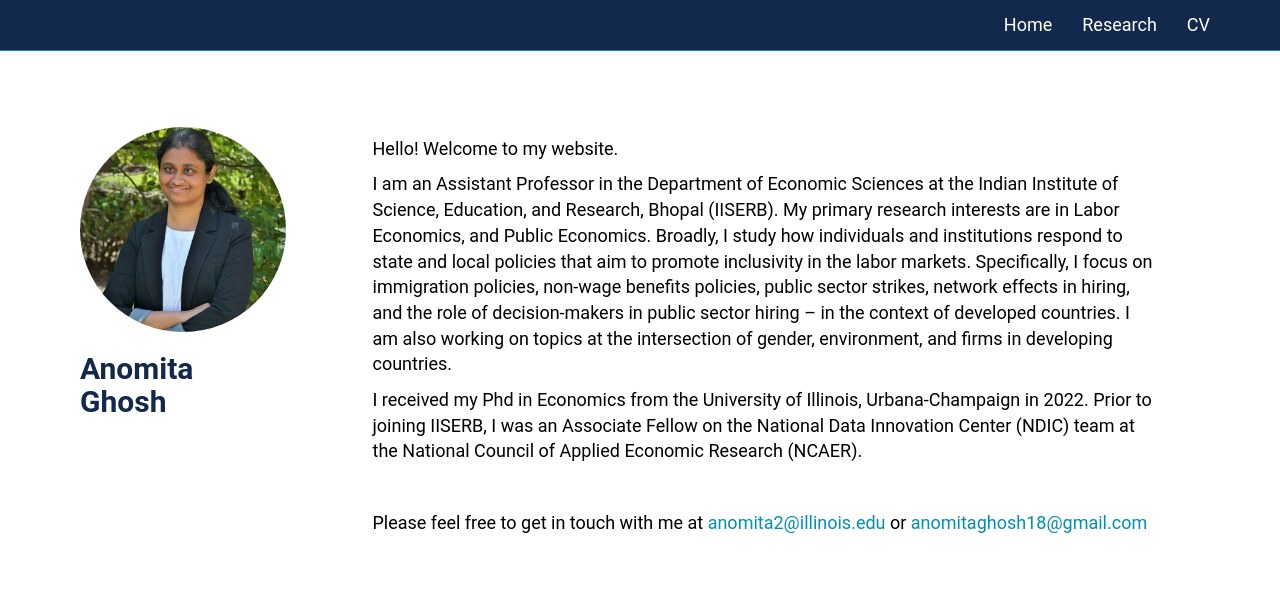
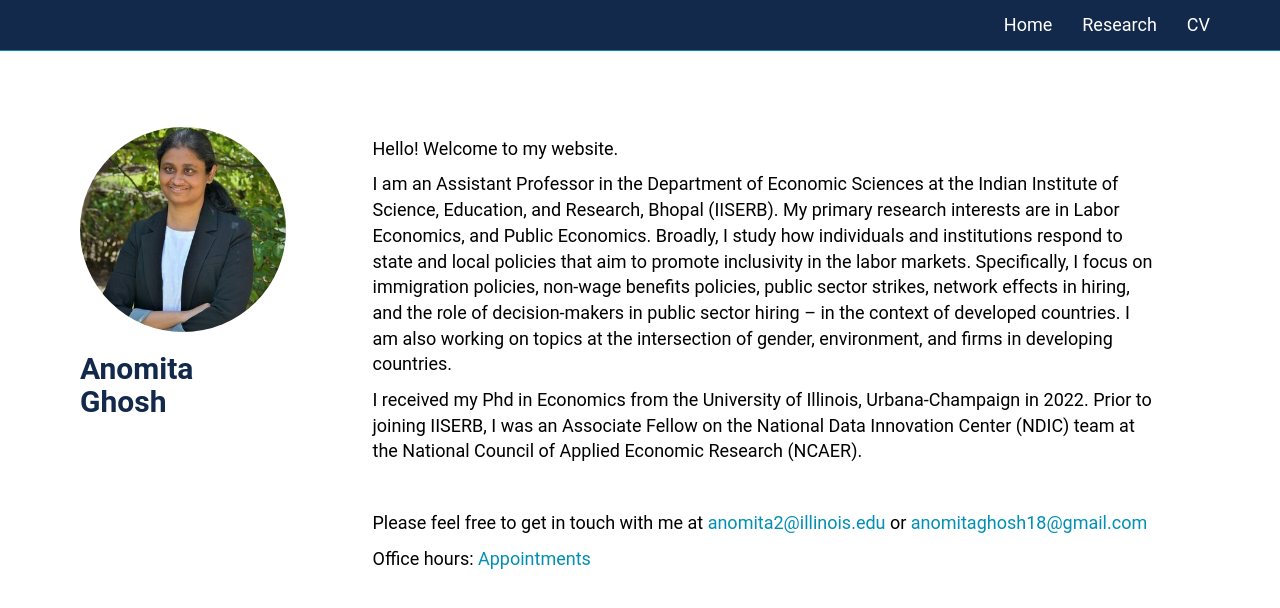
Before and after one commit to anomitaghosh/anomitaghosh.github.io, a Jekyll site: the page built from index.md, in a window 1280 px wide. Shown: the top 608 px of the page. Built offline with Jekyll 4.4.1, drawn with Linux system fonts in a browser that asks for light colours.

Commit message:
Update index.md

```diff
--- a/index.md
+++ b/index.md
@@ -24,3 +24,5 @@ I received my Phd in Economics from the University of Illinois, Urbana-Champaign
 
 <!--- [anomita2@illinois.edu](anomita2@illinois.edu)  -->
 <!--- [anomitaghosh18@gmail.com](anomitaghosh18@gmail.com) -->
+
+Office hours: [Appointments](https://calendly.com/anomitameet/15min)
```
